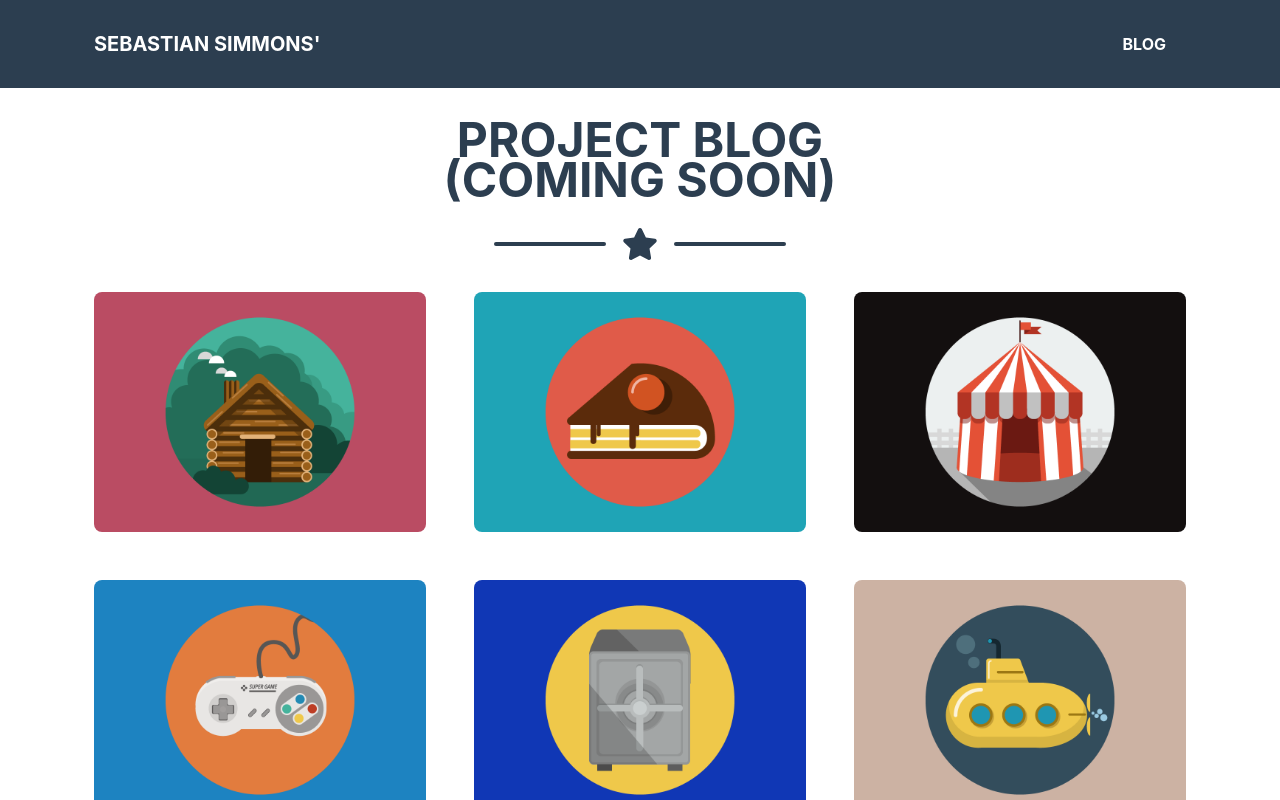
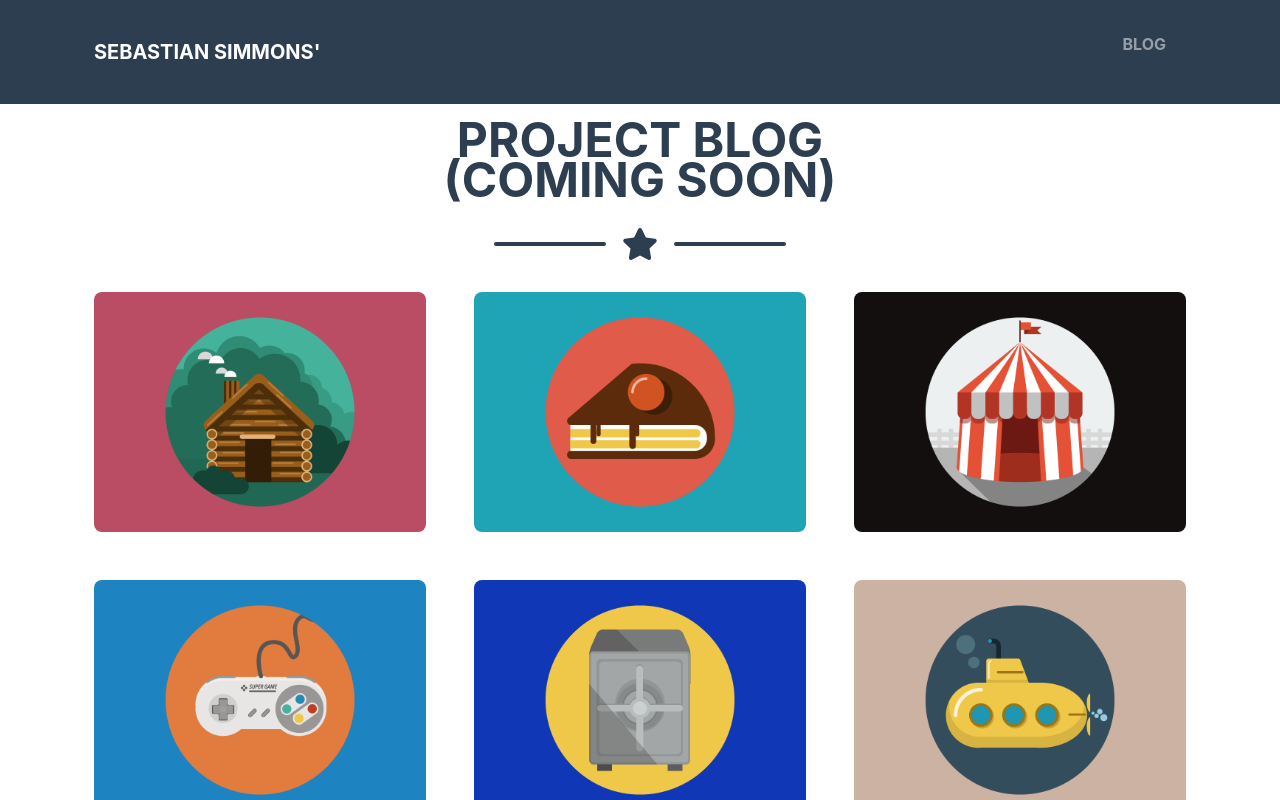
Before and after one commit to sebastiansimmons/sebastiansimmons.com, a React (Create React App) app: page /blog in a window 1280 px wide. Shown: the top 800 px of the page. Built offline with nearby package versions, Linux system fonts and the light colour scheme.

Commit message:
fixed nav link

```diff
--- a/src/components/SebNav.js
+++ b/src/components/SebNav.js
@@ -24,7 +24,7 @@ export default function SebNav(props) {
 
 function NavItem(props){
   return(
-    <Link to={props.link}><li class="nav-item mx-0 mx-lg-1"><a class="nav-link py-3 px-0 px-lg-3 rounded js-scroll-trigger">{props.text}</a></li></Link>
+    <Link to={props.link}><li class="nav-item mx-0 mx-lg-1"><p class="nav-link py-3 px-0 px-lg-3 rounded js-scroll-trigger">{props.text}</p></li></Link>
   );
 
 }
```
